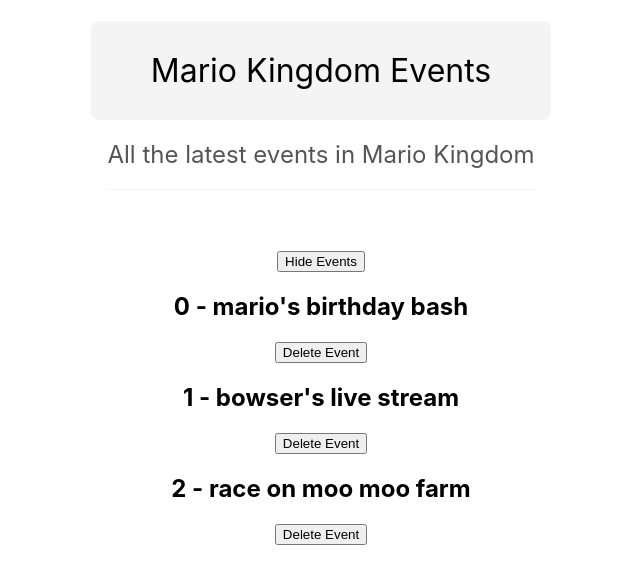
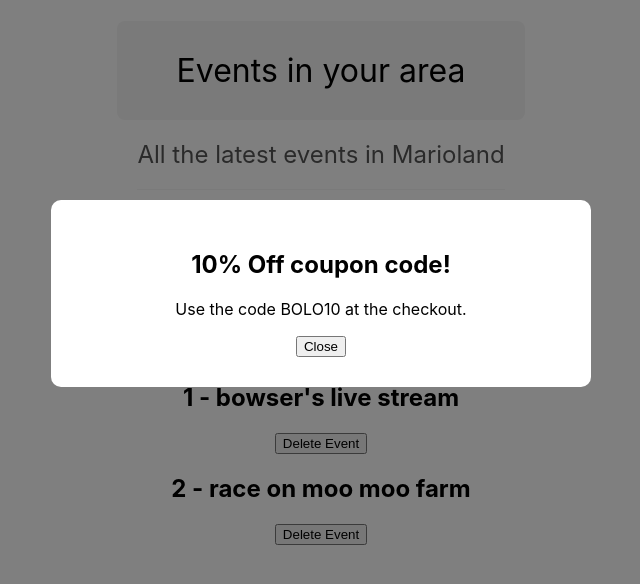
Before and after one commit to andreaiaia/react_firebase, a React (Create React App) app in the folder chap3/: page / in a window 1280 px wide. Shown: the top 584 px of the page, without its empty margins (319-959 px from the left). Built offline with nearby package versions, Linux system fonts and the light colour scheme.

Commit message:
props and components

```diff
--- a/chap3/src/App.jsx
+++ b/chap3/src/App.jsx
@@ -1,8 +1,11 @@
 import './App.css';
+import React from 'react';
 import { useState } from 'react';
 import Title from './components/Title';
+import Modal from './components/Modal';
 
 function App() {
+  const [showModal, setShowModal] = useState(true);
   const [showEvents, setShowEvents] = useState(true);
   const [events, setEvents] = useState([
     {title: "mario's birthday bash", id: 1},
@@ -10,7 +13,9 @@
     {title: "race on moo moo farm", id: 3}
   ]);
 
-  console.log(showEvents);
+  const handleClose = () => {
+    setShowModal(false);
+  }
 
   const handleClick = (id) => {
     setEvents((prevEvents) => {
@@ -20,9 +25,12 @@
     console.log(id);
   }
 
+  const subtitle = "All the latest events in Marioland"
+
   return (
     <div className="App">
-      <Title />
+      <Title title="Events in your area" subtitle={subtitle} />
+
       {showEvents && (
       <div>
         <button onClick={() => {setShowEvents(false)}}>Hide Events</button>
@@ -34,11 +42,18 @@
       </div>
       )}
       {showEvents && events.map((event, index) => (
-        <div key={event.id}>
+        <React.Fragment key={event.id}>
           <h2>{index} - {event.title}</h2>
           <button onClick={() => {handleClick(event.id)}}>Delete Event</button>
-        </div>
+        </React.Fragment>
       ))}
+
+      {showModal && (
+        <Modal handleClose={handleClose}>
+          <h2>10% Off coupon code!</h2>
+          <p>Use the code BOLO10 at the checkout.</p>
+        </Modal>
+      )}
     </div>
   );
 }
--- /dev/null
+++ b/chap3/src/components/Modal.css
@@ -0,0 +1,15 @@
+.modal-backdrop {
+  position: fixed;
+  top: 0;
+  left: 0;
+  width: 100%;
+  height: 100%;
+  background: rgba(0, 0, 0, 0.5);
+}
+.modal {
+  padding: 30px;
+  max-width: 480px;
+  margin: 200px auto;
+  background: #fff;
+  border-radius: 10px;
+}
--- /dev/null
+++ b/chap3/src/components/Modal.jsx
@@ -0,0 +1,12 @@
+import './Modal.css';
+
+export default function Modal({ children, handleClose }) {
+  return (
+    <div className='modal-backdrop'>
+      <div className='modal'>
+        {children}
+        <button onClick={handleClose}>Close</button>
+      </div>
+    </div>
+  );
+}
--- a/chap3/src/components/Title.jsx
+++ b/chap3/src/components/Title.jsx
@@ -1,9 +1,9 @@
-export default function Title() {
+export default function Title({ title, subtitle }) {
     return (
-        <div>
-            <h1 className="title">Mario Kingdom Events</h1>
+        <>
+            <h1 className="title">{title}</h1>
             <br />
-            <h2 className="subtitle">All the latest events in Mario Kingdom</h2>
-        </div>
+            <h2 className="subtitle">{subtitle}</h2>
+        </>
     );
 }
```
Also changed, not shown: 1 other file (tests, documents, lock files or other folders).
